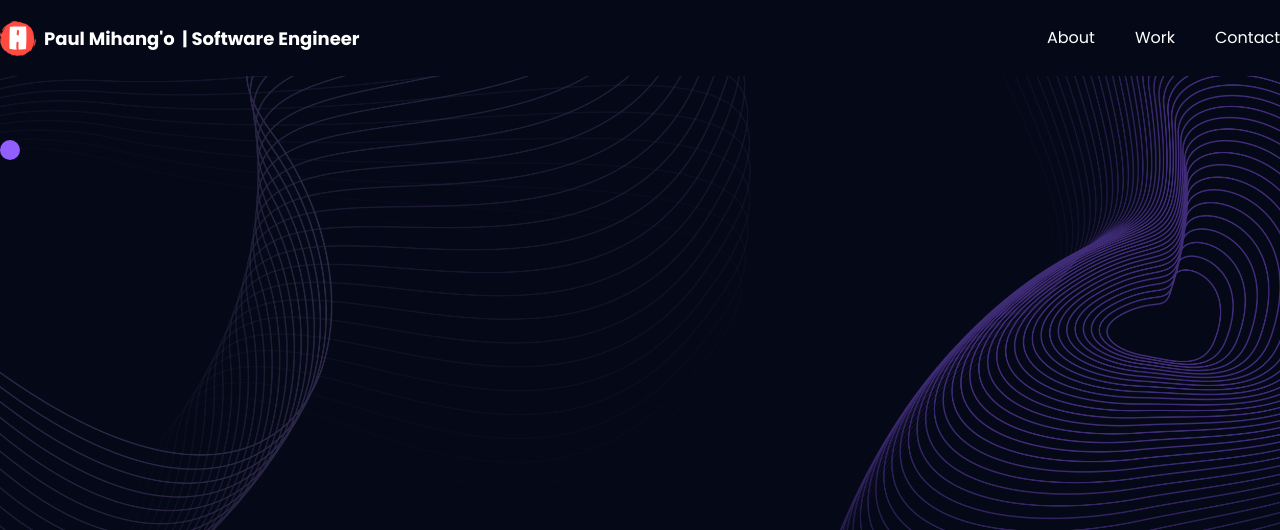
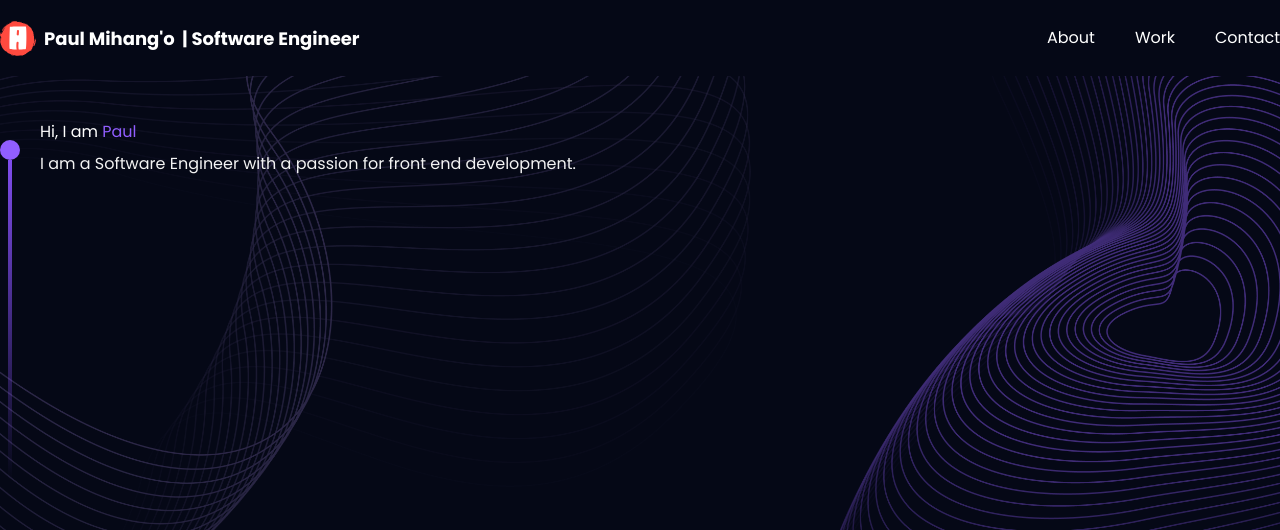
Before and after one commit to pmihango/my-portfolio, a React (Vite) app: page / in a window 1280 px wide. Shown: the top 530 px of the page. Built offline with nearby package versions, Linux system fonts and the light colour scheme.

Commit message:
Added the hero section to homepage

```diff
--- a/src/components/Hero.jsx
+++ b/src/components/Hero.jsx
@@ -7,9 +7,16 @@ const Hero = () => {
   return (
     <section className='relative w-full h-screen mx-auto'>
       <div className={'${styles.paddingX} absolute inset-0 top-[120px] max-w-7xl mx-auto flex flex-row items-start gap-5'} >
-        <div className='flex fle-col justify-center items-center mt-5'>
+        <div className='flex flex-col justify-center items-center mt-5'>
           <div className='w-5 h-5 rounded-full bg-[#915eff]'/>
+          <div className='w-1 h-5 sm:h-80 h-40 violet-gradient'/>
+        </div>
+        <div>
+          <h1 className={'${styles.heroHeadText} text-white'}> Hi, I am <span className='text-[#915eff]'> Paul</span></h1>
+          <p className={'${styles.heroSubText} mt-2 text-white-100'} >
+            I am a Software Engineer with a passion for front end development.
 
+          </p>
         </div>
       </div>
 
```
